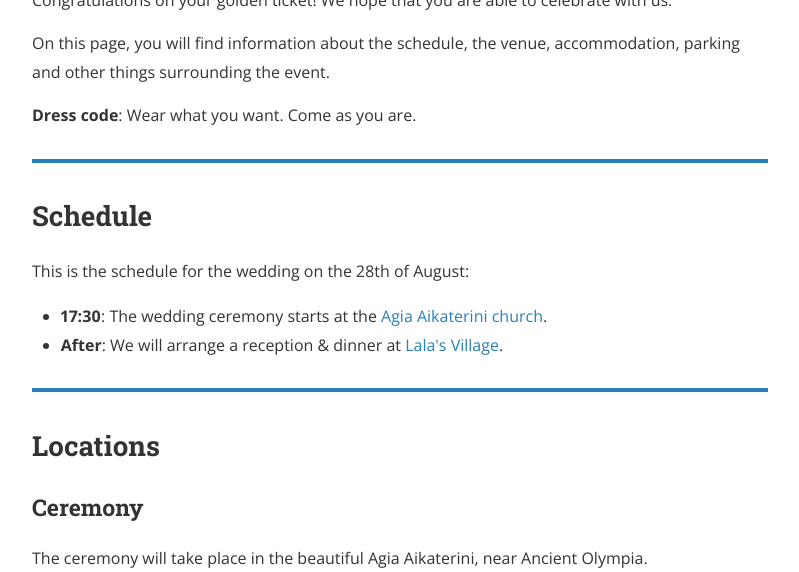
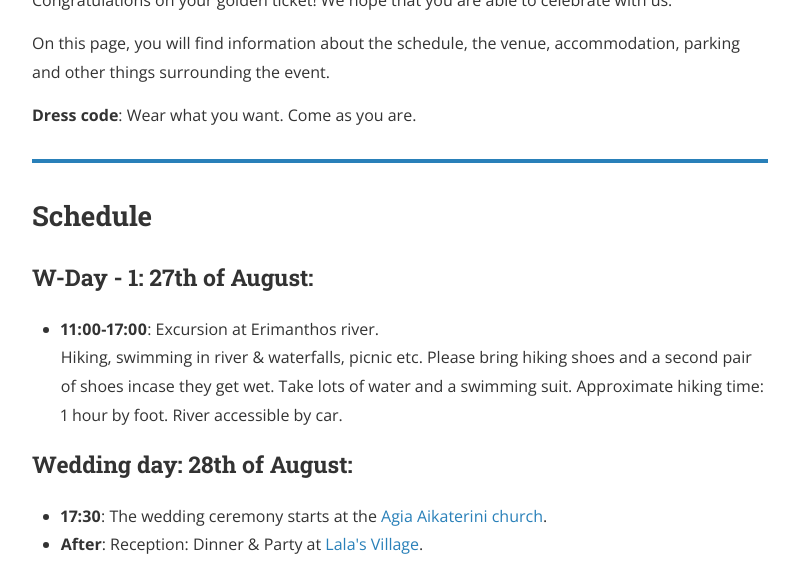
Before and after one commit to thiesgehrmann/hilmar-ioanna, a Jekyll site: the page built from greek.html, in a window 1280 px wide and 1400 px high, scrolled down 664 px. Shown: the top 572 px of the window, without its empty margins (240-1039 px from the left). Built offline with Jekyll 4.4.1, drawn with Linux system fonts in a browser that asks for light colours; nearby versions of some CDN libraries; some of the changed text lies outside the part shown; grey boxes are pictures that could not be loaded.

Commit message:
Added notes from Ioanna

```diff
--- a/greek.html
+++ b/greek.html
@@ -42,11 +42,17 @@ document.getElementById("mycoverimage").style.backgroundImage = `url(${cover_ima
 
 <a id="schedule"></a>
 <h2> Schedule </h2>
-<p>This is the schedule for the wedding on the 28th of August:</p>
+<h3>W-Day - 1: 27th of August:</h3>
+<p>
+  <ul>
+      <li><b>11:00-17:00</b>: Excursion at Erimanthos river. <br/> Hiking, swimming in river & waterfalls, picnic etc. Please bring hiking shoes and a second pair of shoes incase they get wet. Take lots of water and a swimming suit. Approximate hiking time: 1 hour by foot. River accessible by car. </li>
+  </ul>
+</p>
+<h3>Wedding day: 28th of August:</h3>
 <p>
   <ul>
       <li><b>17:30</b>: The wedding ceremony starts at the <a href="#location-ceremony">Agia Aikaterini church</a>. </li>
-      <li><b>After</b>: We will arrange a reception & dinner at <a href="#location-reception">Lala's Village</a>. </li>
+      <li><b>After</b>: Reception: Dinner & Party at <a href="#location-reception">Lala's Village</a>. </li>
   </ul>
 </p>
 
@@ -54,16 +60,22 @@ document.getElementById("mycoverimage").style.backgroundImage = `url(${cover_ima
 <a id="location"></a>
 <h2> Locations </h2>
 
+  <a id="location-river"></a>
+  <h3>River Erimanthos</h3>
+  We will meet at the following location along the river:
+  TBD
+
+
   <a id="location-ceremony"></a>
   <h3>Ceremony</h3>
   The ceremony will take place in the beautiful Agia Aikaterini, near Ancient Olympia.
-      <iframe width="100%" height="350" frameborder="0" scrolling="no" marginheight="0" marginwidth="0" src="https://www.google.com/maps/embed?pb=!1m18!1m12!1m3!1d900.0678340491215!2d21.708647849515792!3d37.701614196540405!2m3!1f0!2f0!3f0!3m2!1i1024!2i768!4f13.1!3m3!1m2!1s0x13608f1c78408487%3A0xd7d3a59a1c6feb9f!2zzpHOs86vzrEgzpHOuc66zrHPhM61z4HOr869zrc!5e1!3m2!1sen!2snl!4v1624652616942!5m2!1sen!2snl" style="border: 1px solid black"></iframe><br/><small><a href="https://goo.gl/maps/WueStuGKxRZ9fhsu8">View Larger Map</a></small>
+  <iframe width="100%" height="350" frameborder="0" scrolling="no" marginheight="0" marginwidth="0" src="https://www.google.com/maps/empb=!1m18!1m12!1m3!1d900.0678340491215!2d21.708647849515792!3d37.701614196540405!2m3!1f0!2f0!3f0!3m2!1i1024!2i768!4f13.1!3m3!1m2!1s0x13608f1c784083A0xd7d3a59a1c6feb9f!2zzpHOs86vzrEgzpHOuc66zrHPhM61z4HOr869zrc!5e1!3m2!1sen!2snl!4v1624652616942!5m2!1sen!2snl" style="border: 1px solid blackiframe><br/><small><a href="https://goo.gl/maps/WueStuGKxRZ9fhsu8">View Larger Map</a> | <a href="https://goo.gl/maps/Fh2f1tf1JMLM7Fhz9">Google maa></small>
 
 
   <a id="location-reception"></a>
   <h3>Reception & Dinner</h3>
-      The reception will be at Lala's Village, next to the church.
-      <iframe width="100%" height="350" frameborder="0" scrolling="no" marginheight="0" marginwidth="0" src="https://www.google.com/maps/embed?pb=!1m14!1m8!1m3!1d901.4133424767539!2d21.7086478!3d37.7016142!3m2!1i1024!2i768!4f13.1!3m3!1m2!1s0x13608e5e96a98a21%3A0x4b09c4955a3edeb8!2sLala&#39;s%20Village!5e1!3m2!1sen!2snl!4v1624653628900!5m2!1sen!2snl" style="border: 1px solid black"></iframe><br/><small><a href="https://goo.gl/maps/tYxwyHvJC3EyY9Sd7">View Larger Map</a></small>
+  The reception will be at Lala's Village, next to the church.
+  <iframe width="100%" height="350" frameborder="0" scrolling="no" marginheight="0" marginwidth="0" src="https://www.google.com/maps/empb=!1m14!1m8!1m3!1d901.4133424767539!2d21.7086478!3d37.7016142!3m2!1i1024!2i768!4f13.1!3m3!1m2!1s0x13608e5e96a98a21%3A0x4b09c4955a3edeb8!2sLala&#320Village!5e1!3m2!1sen!2snl!4v1624653628900!5m2!1sen!2snl" style="border: 1px solid black"></iframe><br/><small><a href="https://goo.gl/maps/tYxwyHvJC3EyY9Sd7">View Larger Map</a> | <a href="https://goo.gl/maps/wU6QcER94PQo4YJk9">Google maps</a></small>
 
 <hr/>
 <a id="accommodation"></a>
@@ -77,13 +89,6 @@ document.getElementById("mycoverimage").style.backgroundImage = `url(${cover_ima
     </li>
   </ul>
 
-<hr/>
-<a id="gifts"></a>
-<h2> Gifts </h2>
-  You may wish to make a gift for the occasion. We would appreciate if, in place of physical gifts, you would donate money to one of the following charities:
-  <ul>
-    <li><a href="https://www.xrisiavgi.com/">Golden Dawn</a></li>
-  </ul>
 
 </div>
 </div>
```
